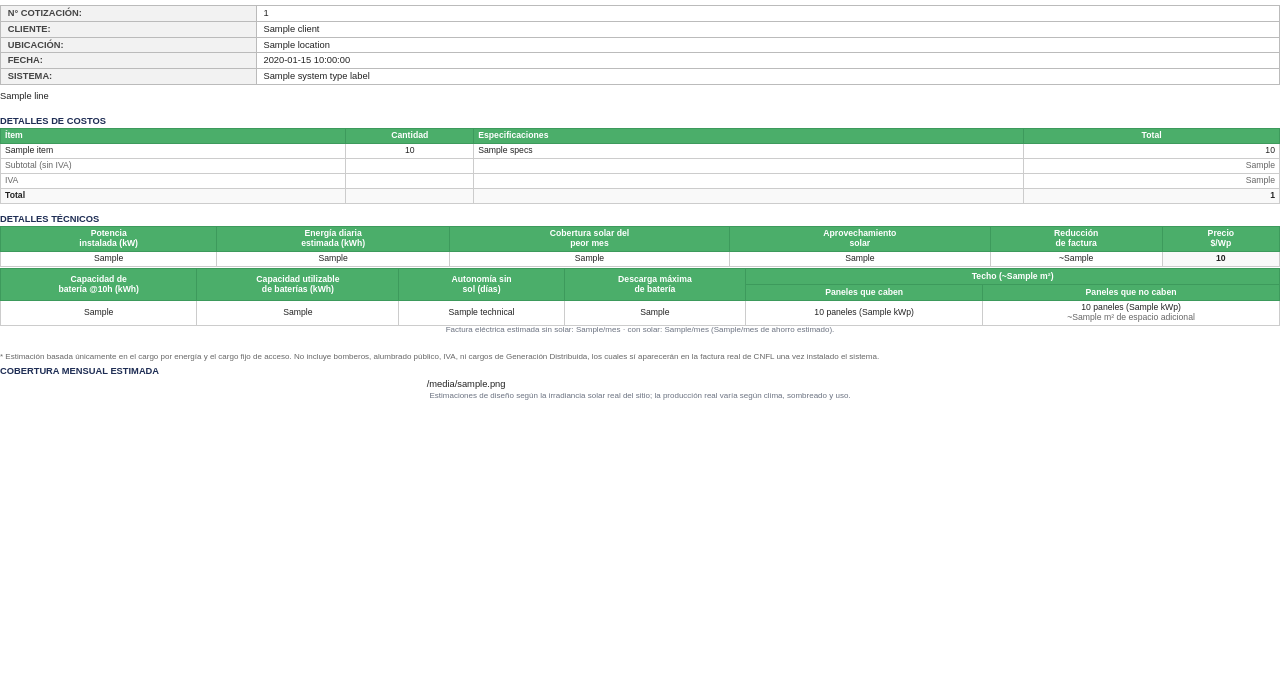
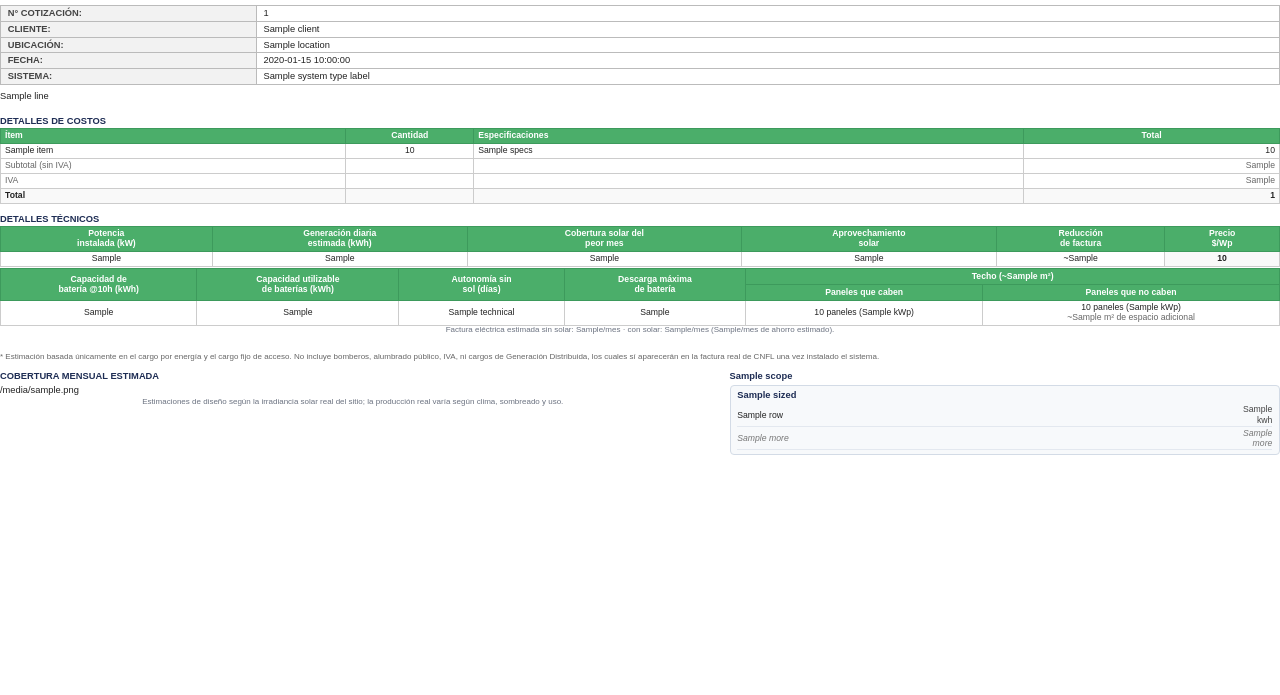
Before and after one commit to opauly/dimensionador-fv, a Flask app: template proposals/templates/off_grid_es.html in a window 1280 px wide. Shown: the part 59-754 px from the top of the page. Run offline with Flask 3, Linux system fonts and the light colour scheme; the template is opened without the code that fills it: most values are stand-ins (such as "Sample title", 1, 10 or a date in 2020); grey boxes marked "Sample" are stand-in pictures; data that the repository does not hold is empty.

Commit message:
PDF aislado e híbrido: recuadro de cargas junto al gráfico mensual; el texto IA usa la autonomía lograda
Co-Authored-By: Claude Sonnet 5.5 <noreply@anthropic.com>

```diff
--- a/proposals/templates/_styles.css.j2
+++ b/proposals/templates/_styles.css.j2
@@ -424,3 +424,28 @@ body {
   color: #555;
   margin-top: 2pt;
 }
+
+/* ── LOADS COVERED box (Off-Grid): chart left, scope box right ───────────── */
+.cov-table { width: 100%; border-collapse: collapse; margin-top: var(--gap-section); }
+.cov-table > tbody > tr > td, .cov-table > tr > td { vertical-align: top; padding: 0; }
+.cov-chart-td { width: 57%; padding-right: 18pt !important; }
+.cov-scope-td { width: 43%; }
+.scope-box {
+  border: 0.6pt solid #d3dbe6; border-radius: 3pt; background: #f7f9fb;
+  padding: 3pt 5pt 3pt 5pt; margin-top: 2pt; font-size: var(--fs-table); line-height: 1.2;
+}
+.scope-sized { font-weight: bold; color: var(--navy); font-size: 7pt; margin-bottom: 2pt; }
+.scope-sub { font-weight: bold; font-size: var(--fs-fine); text-transform: uppercase; letter-spacing: 0.3pt; margin: 2pt 0 1pt 0; }
+.scope-inc { color: #2f8a4d; }
+.scope-exc { color: #b4423a; margin-top: 4pt; }
+.dot { display: inline-block; width: 4.5pt; height: 4.5pt; border-radius: 50%; margin-right: 3pt; }
+.dot-ok { background: var(--green); }
+.dot-no { background: #c85a52; }
+.scope-rows { width: 100%; border-collapse: collapse; }
+.scope-rows td { padding: 0.6pt 0; border-bottom: 0.3pt solid #e3e8ef; font-size: var(--fs-table); }
+.scope-rows td.n { text-align: right; width: 24pt; color: #444; }
+.scope-rows tr.more td { color: #777; font-style: italic; }
+.scope-rows tr.unit td { border-bottom: none; font-size: var(--fs-micro); color: #888; padding-top: 0; }
+.scope-excl { font-size: var(--fs-table); color: #444; }
+.scope-note { font-size: var(--fs-fine); color: #6B7280; margin-top: 2pt; }
+.scope-sub .u { text-transform: none; font-weight: normal; letter-spacing: 0; color: #6B7280; }
--- a/proposals/templates/off_grid_es.html
+++ b/proposals/templates/off_grid_es.html
@@ -87,7 +87,7 @@
     <tr>
       <th>Potencia<br>instalada (kW)</th>
       {% if not technical.roof_fit %}<th>Área de paneles<br>(m2)</th>{% endif %}
-      <th>Energía diaria<br>estimada (kWh)</th>
+      <th>Generación diaria<br>estimada (kWh)</th>
       {% if technical.worst_month_cov %}<th>Cobertura solar del<br>peor mes</th>{% endif %}
       <th>Aprovechamiento<br>solar</th>
       {% if hybrid_savings %}<th>Reducción<br>de factura</th>{% endif %}
@@ -151,11 +151,31 @@
 
 <!-- ── COBERTURA MENSUAL (gráfico SVG en línea) ──────────────────────────── -->
 {% if coverage_chart_svg %}
+{% if scope %}
+<table class="cov-table"><tr>
+<td class="cov-chart-td">
+  <div class="section-row"><span class="section-title">COBERTURA MENSUAL ESTIMADA</span></div>
+  <div class="coverage-chart" style="max-width:none;">{{ coverage_chart_svg | safe }}</div>
+  <div class="coverage-note" style="max-width:none;margin-bottom:0;">Estimaciones de diseño según la irradiancia solar real del sitio; la producción real varía según clima, sombreado y uso.</div>
+</td>
+<td class="cov-scope-td">
+  <div class="section-row"><span class="section-title">{{ scope.title }}</span></div>
+  <div class="scope-box">
+    <div class="scope-sized">{{ scope.sized }}</div>
+    <table class="scope-rows">
+      {% for r in scope.rows %}<tr><td>{{ r.name }}</td><td class="n">{{ r.kwh }}</td></tr>{% endfor %}
+      {% if scope.more %}<tr class="more"><td>{{ scope.more[0] }}</td><td class="n">{{ scope.more[1] }}</td></tr>{% endif %}
+    </table>
+  </div>
+</td>
+</tr></table>
+{% else %}
 <div class="coverage-block">
   <div class="section-row"><span class="section-title">COBERTURA MENSUAL ESTIMADA</span></div>
   <div class="coverage-chart">{{ coverage_chart_svg | safe }}</div>
   <div class="coverage-note">Estimaciones de diseño según la irradiancia solar real del sitio; la producción real varía según clima, sombreado y uso.</div>
 </div>
+{% endif %}
 {% endif %}
 
 <div class="flex-spacer"></div>
--- a/webapp/wizard_steps/og_s8_review.py
+++ b/webapp/wizard_steps/og_s8_review.py
@@ -120,7 +120,10 @@ def generate_intro_text(blob: dict, vid: str) -> str:
         "inverter_model": f"{inverter.get('brand','')} {inverter.get('model','')}".strip(),
         "battery_count": battery_bank.get("battery_count", 0),
         "battery_kwh": tech.get("battery_kwh", 0),
-        "autonomy_days": consumption.get("autonomy_days", 0) if system_type == "off_grid" else 0,
+        # Same figure the PDF's technical table prints (achieved with the installed bank), so the text and the
+        # table never disagree; the Step-6 target (`consumption["autonomy_days"]`) is only the fallback.
+        "autonomy_days": (round(float(tech.get("autonomy_days") or consumption.get("autonomy_days") or 0), 1)
+                          if system_type == "off_grid" else 0),
         "backup_nights": battery_bank.get("backup_nights", 0) if system_type != "off_grid" else 0,
         "daily_generation_kwh": tech.get("daily_generation_kwh", 0),
         "daily_consumption_kwh": consumption.get("daily_kwh", 0),
```
Also changed, not shown: proposals/generator.py (+54 -0 lines), proposals/templates/off_grid_en.html (+21 -1 lines).
